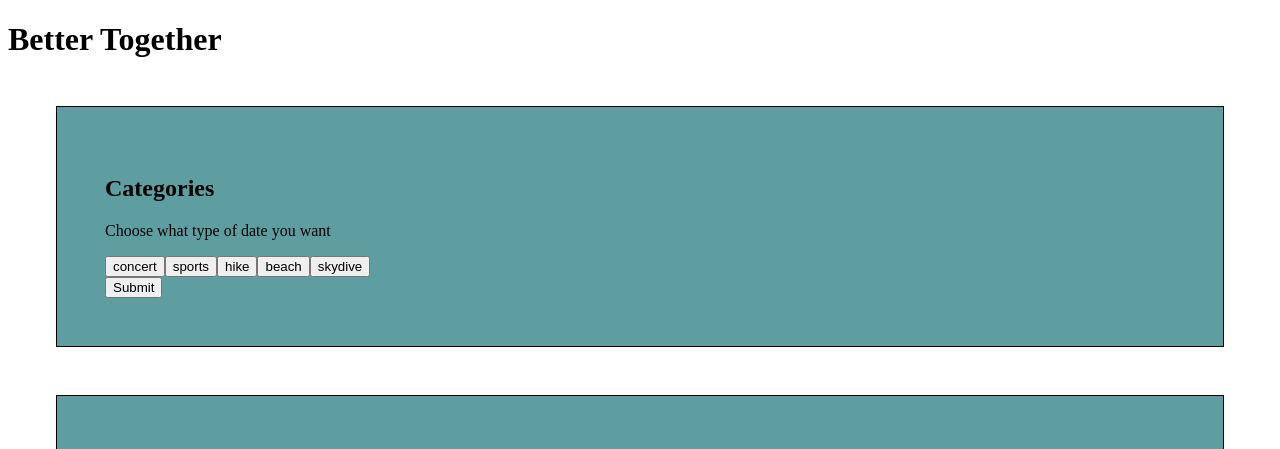
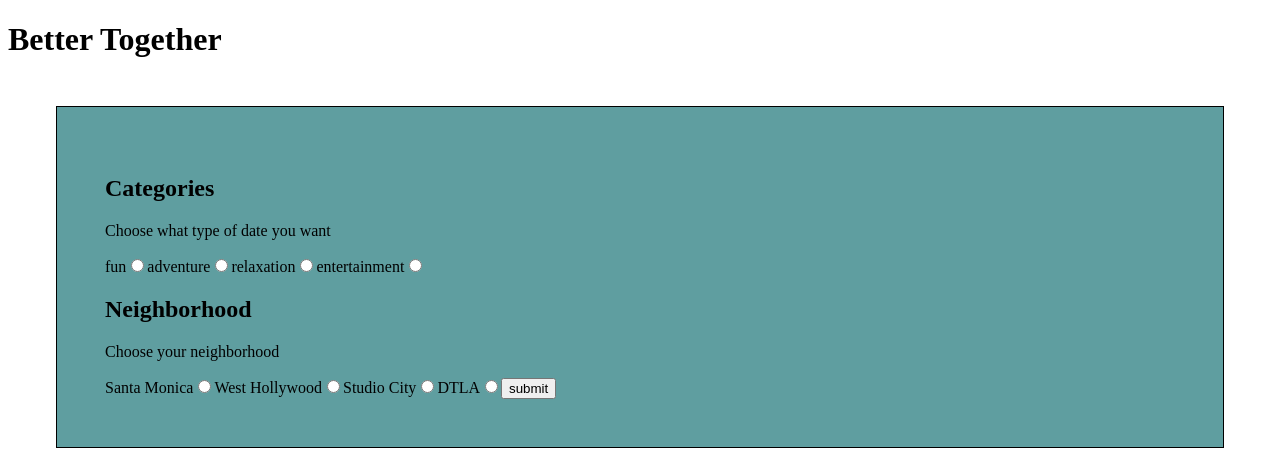
Before and after one commit to CS36TeamWobbegong/Lazy-Date, a React app: page / in a window 1280 px wide. Shown: the top 449 px of the page. Built offline with nearby package versions, Linux system fonts and the light colour scheme.

Commit message:
update to categories container server js and routes js

```diff
--- a/client/App.jsx
+++ b/client/App.jsx
@@ -10,20 +10,52 @@ class App extends Component {
             results: [],
             optionCategory: ["games", "arts and culture", "outdoor", "culinary"],
             optionDescription: ["fun", "adventure", "relaxation", "entertainment"],
-            optionLocation:[
-                {city: "Santa Monica", zipcode: 90401},
-                {city: "West Hollywood", zipcode: 90069},
-                {city: "Studio City", zipcode: 91604},
-                {city: "DTLA", zipcode: 90017}
+            optionLocation: [
+                { city: "Santa Monica", zipcode: 90401 },
+                { city: "West Hollywood", zipcode: 90069 },
+                { city: "Studio City", zipcode: 91604 },
+                { city: "DTLA", zipcode: 90017 }
             ]
         }
+        this.handleSubmit = this.handleSubmit.bind(this)
     }
+
+    handleSubmit(e) {
+        console.log('button clicked!')
+        e.preventDefault()
+        const requestBody = {
+            categories: e.target.optionDescription.value,
+            location: e.target.optionLocation.value,
+        }
+        console.log(requestBody);
+        fetch('/api/search/yelp', {
+            method: 'POST',
+            body: JSON.stringify(requestBody),
+            headers: {
+                'Content-Type': 'application/json'
+            },
+        })
+            .then((data) => {
+                console.log(data, '<---- DATA IN FIRST THEN')
+                return data.json();
+            })
+            .then((jsonData) => {
+                console.log(jsonData, '<---- DATA IN SECOND THEN')
+                this.setState({
+                    results: jsonData
+                })
+            })
+            .catch((err) => {
+                console.log("ERROR IN CATCH OF ADD RESULTS", err)
+            })
+    }
+
     render() {
         return (
             <div>
                 <h1 className="title">Better Together</h1>
-                <CategoriesContainer/>
-                <ResultsContainer/>
+                <CategoriesContainer handleSubmit={this.handleSubmit} optionLocation={this.state.optionLocation} optionDescription={this.state.optionDescription} />
+                <ResultsContainer />
             </div>
         )
     }
--- a/client/containers/CategoriesContainer.jsx
+++ b/client/containers/CategoriesContainer.jsx
@@ -1,23 +1,46 @@
-import React, {Component} from 'react';
+import React, { Component } from 'react';
 
 class CategoriesContainer extends Component {
-    constructor(props){
+    constructor(props) {
         super(props)
     }
 
     render() {
-        const categories = ['concert', 'sports', 'hike', 'beach', 'skydive'];
-        const keywords = [];
-        for (let i = 0; i < categories.length; i++) {
-            keywords.push(<button key={i}>{categories[i]}</button>);
+        // const categories = ['concert', 'sports', 'hike', 'beach', 'skydive'];
+        //optionDescription is from state
+        const optionDescription = this.props.optionDescription
+        const descriptionArray = [];
+        for (let i = 0; i < optionDescription.length; i++) {
+            descriptionArray.push(<label key={i}>{optionDescription[i]}
+                <input type="radio" name="optionDescription" value={optionDescription[i]} id={optionDescription[i]} key={i} />
+            </label>);
         }
+        //this.props.optionLocation
+        const optionLocation = this.props.optionLocation;
+        const locationArray = [];
+        for (let i = 0; i < optionLocation.length; i++) {
+            locationArray.push(<label key={i}>{optionLocation[i].city}
+                <input type="radio" name="optionLocation" value={optionLocation[i].city} id={optionDescription[i].city} key={i} />
+            </label>)
+        }
+
         return (
             <div className='box'>
-                <h2>Categories</h2>
-                <p>Choose what type of date you want</p>
-                <div>{keywords}</div>
 
-                <button>Submit</button>
+
+                <form onSubmit={this.props.handleSubmit}>
+                    <label>
+                        <h2>Categories</h2>
+                        <p>Choose what type of date you want</p>
+                    </label>
+                    {descriptionArray}
+                    <label>
+                        <h2>Neighborhood</h2>
+                        <p>Choose your neighborhood</p>
+                    </label>
+                    {locationArray}
+                    <input type="submit" value="submit" />
+                </form>
             </div>
         )
     }
```
Also changed, not shown: 2 other files (tests, documents, lock files or other folders).
